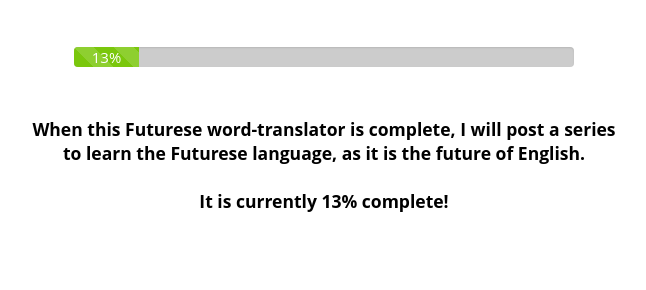
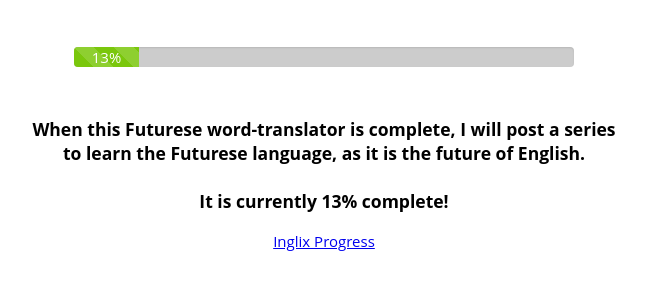
Before and after one commit to Cyuzera/cyuzera.github.io, a plain HTML site: page index.html in a window 1280 px wide. Shown: the part 144-434 px from the top of the page, without its empty margins (316-962 px from the left). Drawn offline with Linux system fonts and the light colour scheme; a web font is replaced by a local one.

Commit message:
Update index.html

```diff
--- a/index.html
+++ b/index.html
@@ -101,6 +101,8 @@
         to learn the Futurese language, as it is the future of English.<br><br>
         It is currently 13% complete!
       </h3>
+
+      <a href="inglix.html">Inglix Progress</a>
     </center>
   </body>
 </html>
```
